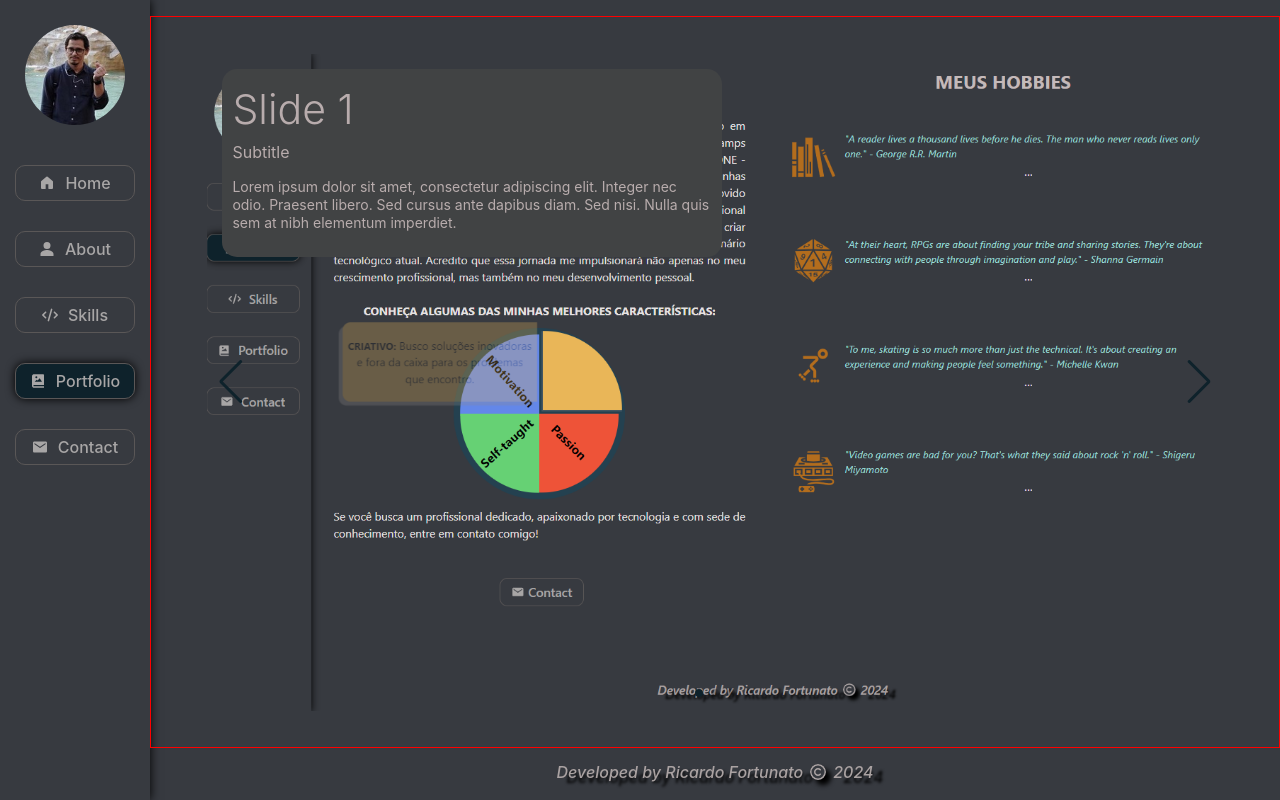
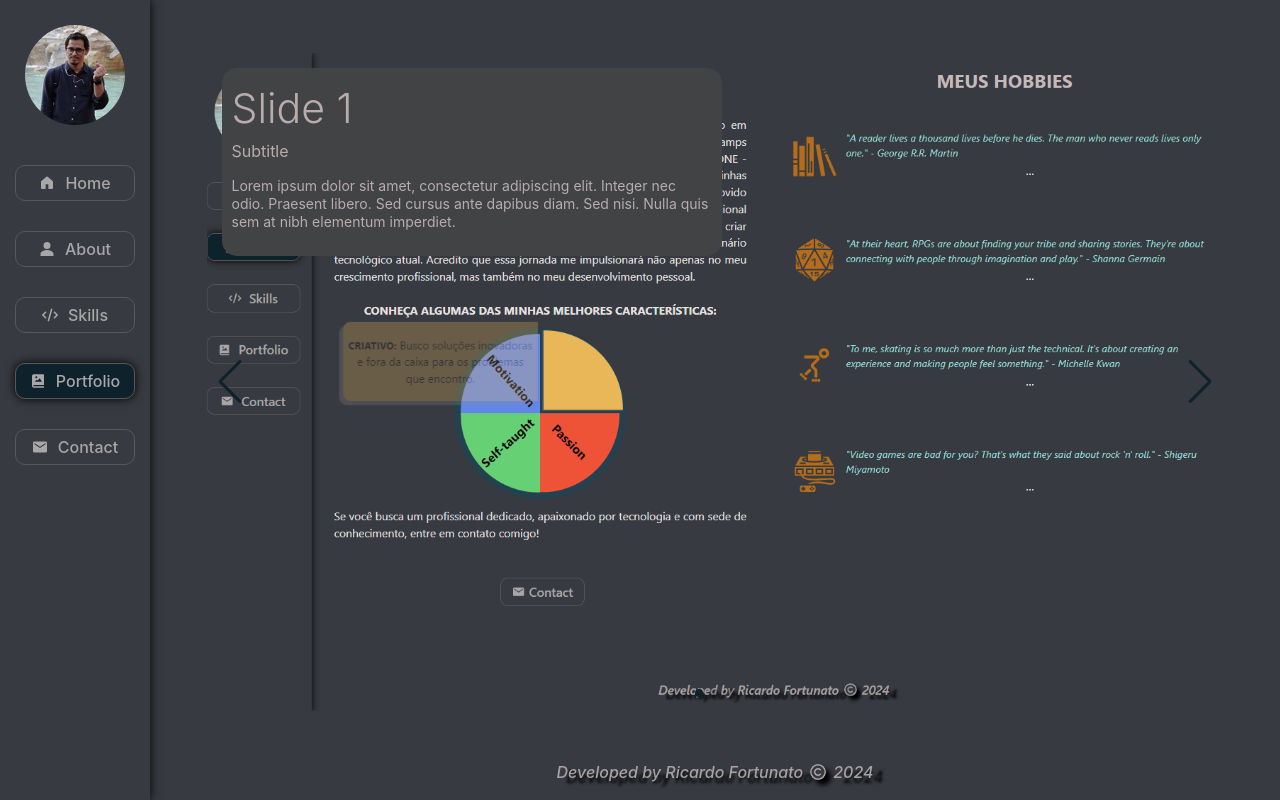
Before and after one commit to Ricardo-Forttunato/portfolio, a React (Vite) app: page /portfolio in a window 1280 px wide. Built offline with nearby package versions, Linux system fonts and the light colour scheme.

Commit message:
correção da borda na classe portfolio

```diff
--- a/src/components/Portfolio/Portfolio.module.css
+++ b/src/components/Portfolio/Portfolio.module.css
@@ -8,7 +8,6 @@
   display: flex;
   align-items: center;
   justify-content: center;
-  border: red 1px solid;
 }
 
 .mySwiper {
```
